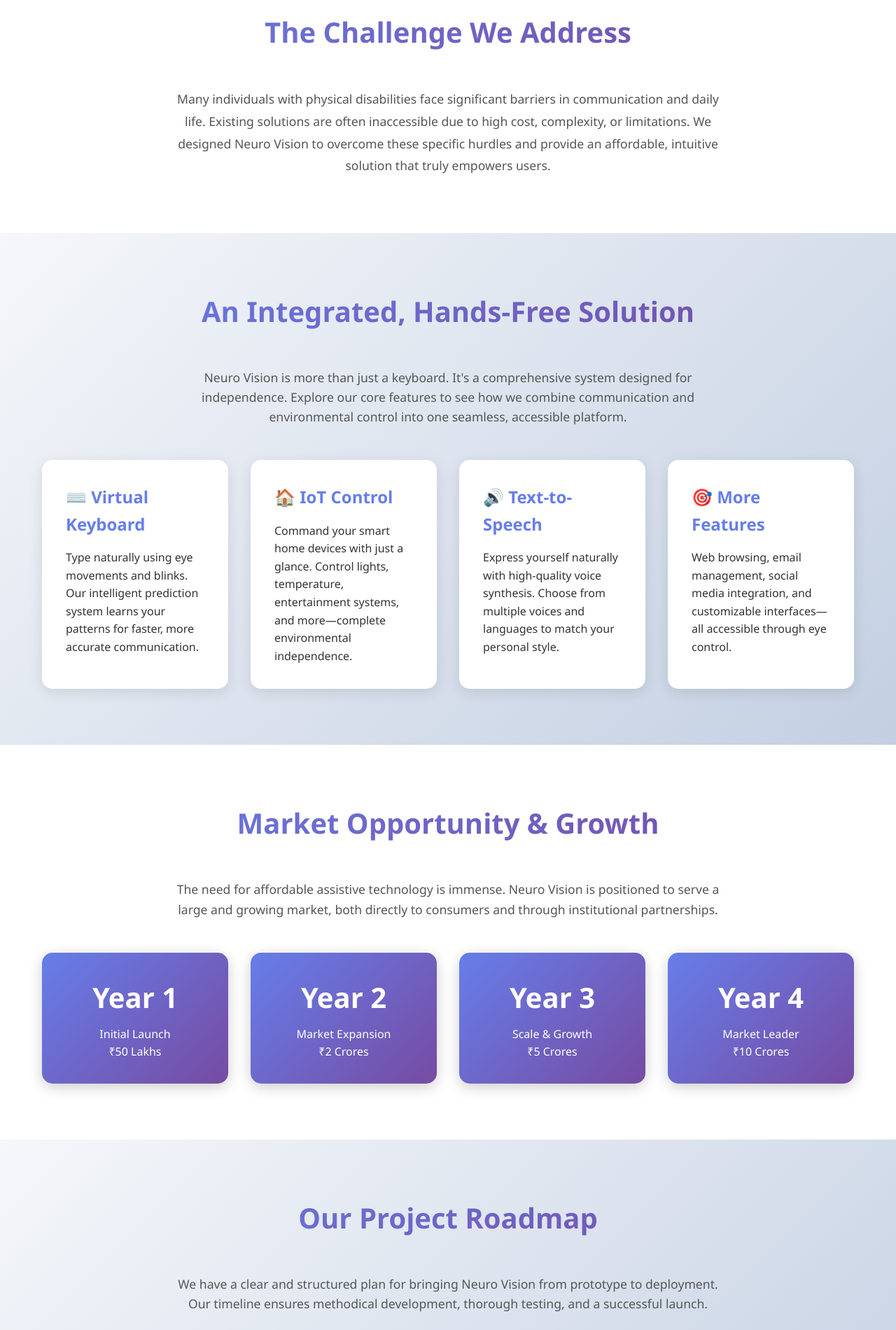
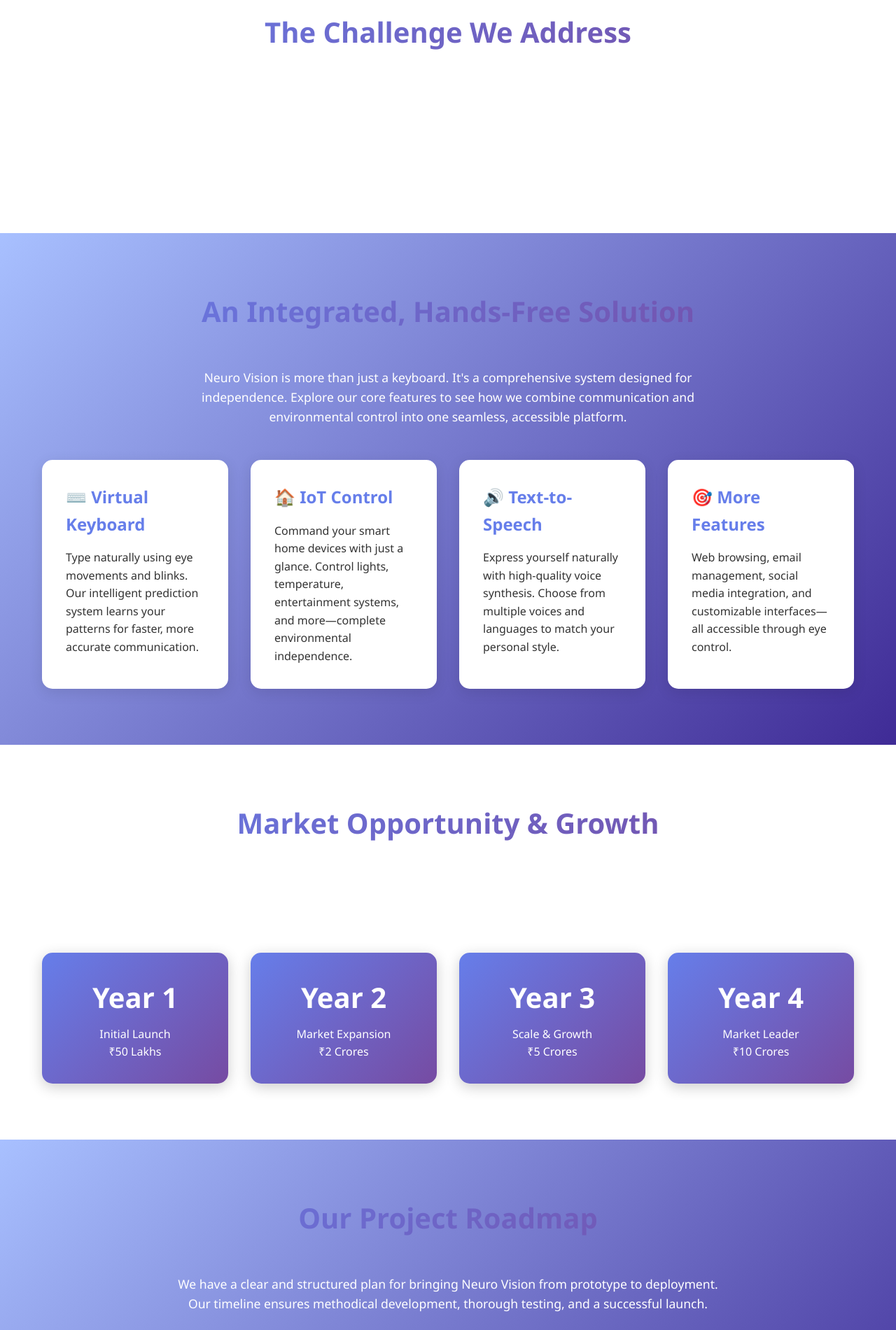
Before and after one commit to LIKTHANSH/NeuroVision, a plain HTML site: page index.html in a window 1280 px wide. Shown: the part 900-2800 px from the top of the page at 70% size. Drawn offline with Linux system fonts and the light colour scheme.

Commit message:
Update index.html

```diff
--- a/index.html
+++ b/index.html
@@ -15,7 +15,7 @@
             font-family: 'Segoe UI', Tahoma, Geneva, Verdana, sans-serif;
             line-height: 1.6;
             color: #333;
-            background: linear-gradient(135deg, #667eea 0%, #764ba2 100%);
+            background: linear-gradient(135deg, #4a5fc1 0%, #5a3773 100%);
         }
 
         .container {
@@ -83,7 +83,7 @@
         }
 
         .hero {
-            background: linear-gradient(135deg, #667eea 0%, #764ba2 50%, #f093fb 100%);
+            background: linear-gradient(135deg, #3d4db7 0%, #4a2b5e 50%, #c75fa6 100%);
             color: white;
             padding: 6rem 0 4rem;
             text-align: center;
@@ -196,7 +196,7 @@
         }
 
         section:nth-child(even) {
-            background: linear-gradient(135deg, #f5f7fa 0%, #c3cfe2 100%);
+            background: linear-gradient(135deg, #a8c0ff 0%, #3f2b96 100%);
         }
 
         h2 {
@@ -215,7 +215,7 @@
             text-align: center;
             font-size: 1.1rem;
             line-height: 1.8;
-            color: #555;
+            color: #fff;
         }
 
         .features-grid {
@@ -323,7 +323,7 @@
         }
 
         footer {
-            background: #1a1a2e;
+            background: #0f0f1e;
             color: white;
             text-align: center;
             padding: 2rem 0;
@@ -395,7 +395,7 @@
     <section id="solution">
         <div class="container">
             <h2>An Integrated, Hands-Free Solution</h2>
-            <p style="text-align: center; max-width: 800px; margin: 0 auto 2rem; font-size: 1.1rem; color: #555;">Neuro Vision is more than just a keyboard. It's a comprehensive system designed for independence. Explore our core features to see how we combine communication and environmental control into one seamless, accessible platform.</p>
+            <p style="text-align: center; max-width: 800px; margin: 0 auto 2rem; font-size: 1.1rem; color: #fff;">Neuro Vision is more than just a keyboard. It's a comprehensive system designed for independence. Explore our core features to see how we combine communication and environmental control into one seamless, accessible platform.</p>
             <div class="features-grid">
                 <div class="feature-card">
                     <h3>⌨️ Virtual Keyboard</h3>
@@ -420,7 +420,7 @@
     <section id="market">
         <div class="container">
             <h2>Market Opportunity & Growth</h2>
-            <p style="text-align: center; max-width: 800px; margin: 0 auto 2rem; font-size: 1.1rem; color: #555;">The need for affordable assistive technology is immense. Neuro Vision is positioned to serve a large and growing market, both directly to consumers and through institutional partnerships.</p>
+            <p style="text-align: center; max-width: 800px; margin: 0 auto 2rem; font-size: 1.1rem; color: #fff;">The need for affordable assistive technology is immense. Neuro Vision is positioned to serve a large and growing market, both directly to consumers and through institutional partnerships.</p>
             <div class="market-stats">
                 <div class="stat-card">
                     <h3>Year 1</h3>
@@ -445,7 +445,7 @@
     <section id="roadmap">
         <div class="container">
             <h2>Our Project Roadmap</h2>
-            <p style="text-align: center; max-width: 800px; margin: 0 auto 2rem; font-size: 1.1rem; color: #555;">We have a clear and structured plan for bringing Neuro Vision from prototype to deployment. Our timeline ensures methodical development, thorough testing, and a successful launch.</p>
+            <p style="text-align: center; max-width: 800px; margin: 0 auto 2rem; font-size: 1.1rem; color: #fff;">We have a clear and structured plan for bringing Neuro Vision from prototype to deployment. Our timeline ensures methodical development, thorough testing, and a successful launch.</p>
             <div class="roadmap">
                 <div class="roadmap-item">
                     <h3>Phase 1: Research</h3>
@@ -470,7 +470,7 @@
     <section id="team" class="team-section">
         <div class="container">
             <h2>Meet the Innovator</h2>
-            <p style="text-align: center; max-width: 800px; margin: 0 auto 2rem; font-size: 1.1rem; color: #555;">The innovative mind behind Neuro Vision.</p>
+            <p style="text-align: center; max-width: 800px; margin: 0 auto 2rem; font-size: 1.1rem; color: #fff;">The innovative mind behind Neuro Vision.</p>
             <div class="team-member">
                 <h3>Anisetti Likthansh</h3>
                 <p>Founder & Lead Developer</p>
```
